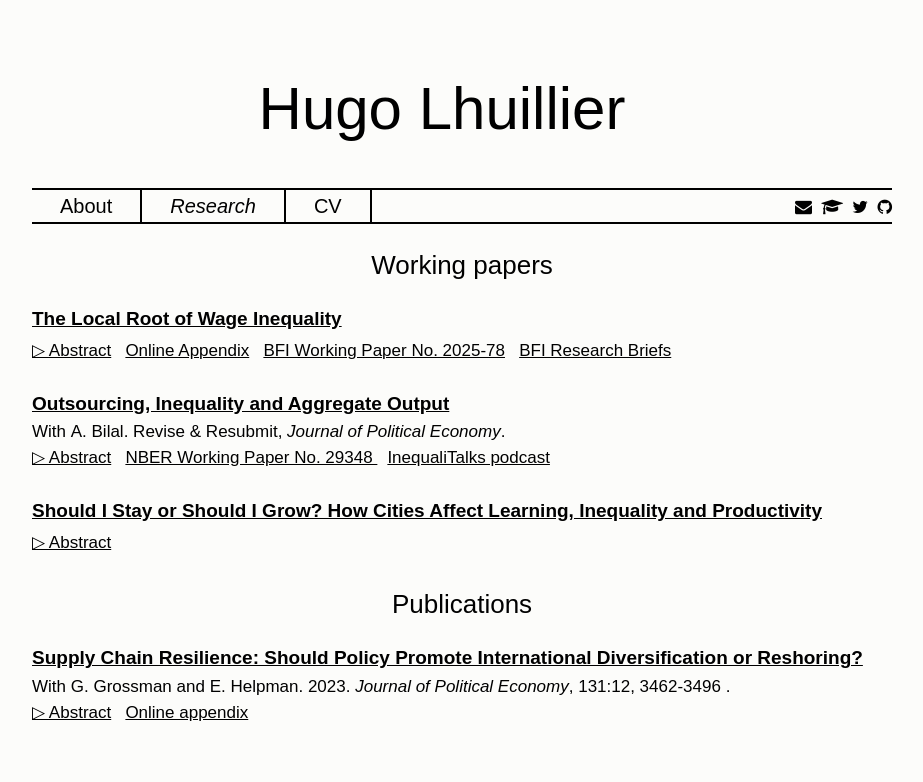
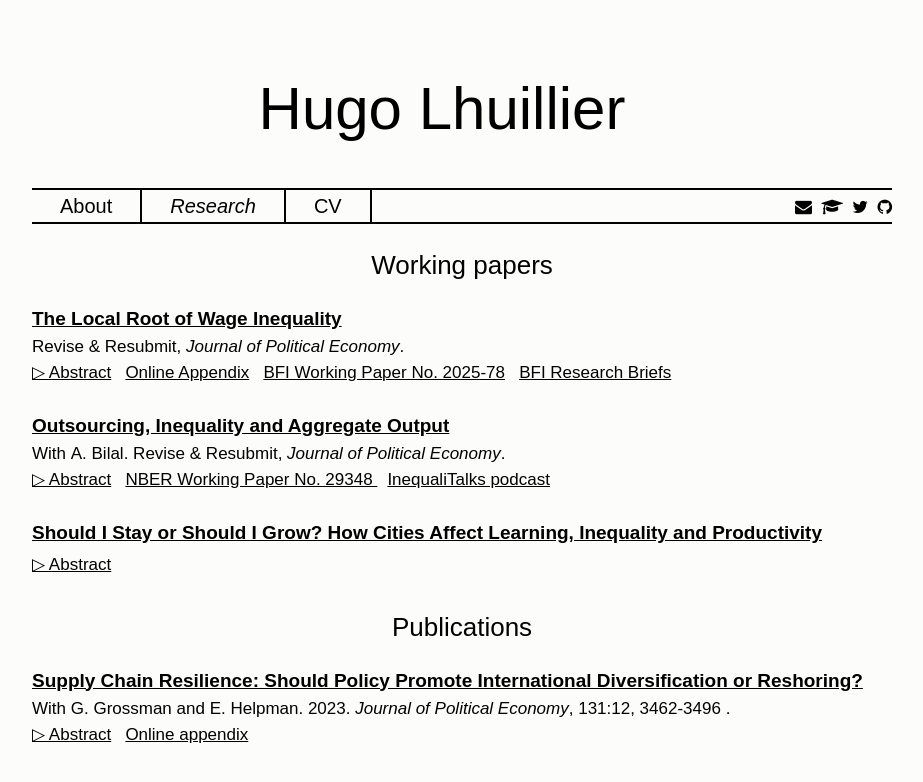
Before and after one commit to HugoLhuillier/hugolhuillier.github.io, a Jekyll site: the page built from research.html, in a window 1280 px wide. Shown: the top 782 px of the page, without its empty margins (178-1101 px from the left). Built offline with Jekyll 4.4.1, drawn with Linux system fonts in a browser that asks for light colours; nearby versions of some CDN libraries; comment, search, counter and statistics services are not loaded.

Commit message:
:tada: R&R for LRWI

```diff
--- a/research.html
+++ b/research.html
@@ -12,8 +12,9 @@ layout: default
 <h2> Working papers </h2>
 
 
-<a href="./files/papers/lhuillier2022local.pdf" target="blank"> <span class="char2"> The Local Root of Wage Inequality</span></a>
+<a href="./files/papers/lhuillier2022local.pdf" target="blank"> <span class="char2"> The Local Root of Wage Inequality</span></a><br>
 <!-- <a target="blank"> <span class="char2"> The Local Root of Wage Inequality</span></a> -->
+<h6 style="font-size: 17px">Revise & Resubmit, <i>Journal of Political Economy</i>.</h6>
 
 <ul class="no-bullets">
     <li><span class="abstract-toggle" data-abstract-id="lhuillier2022local">▷ Abstract</span>
```
